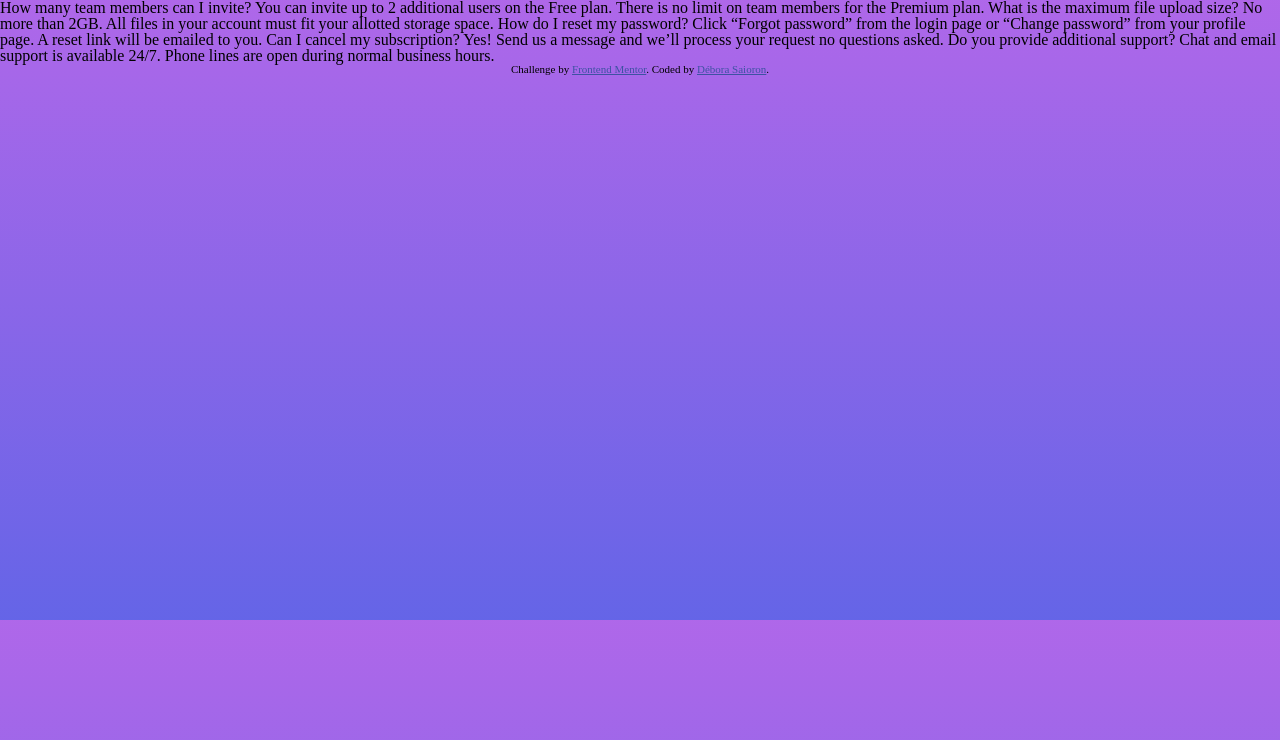
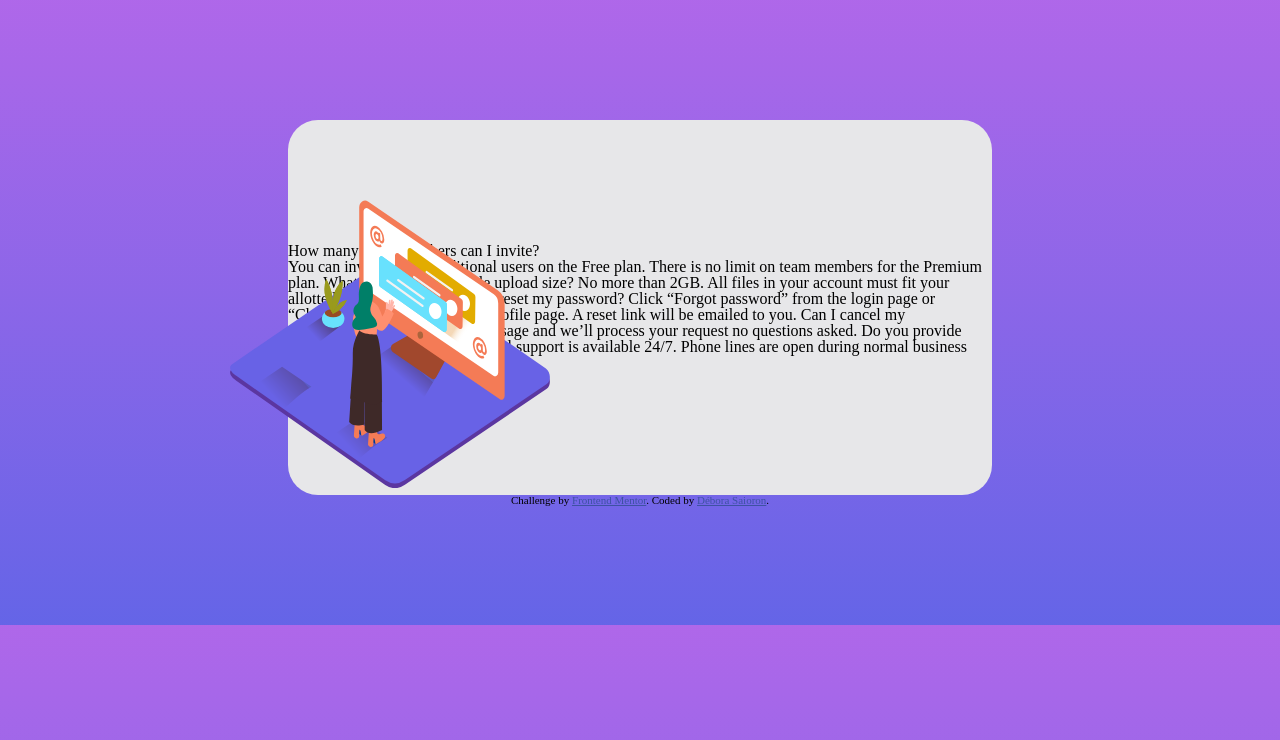
Before and after one commit to saiorond/cartao-de-perguntas-frequentes, a plain HTML site: page index.html in a window 1280 px wide. Drawn offline with Linux system fonts and the light colour scheme.

Commit message:
estilização no css

```diff
--- a/index.html
+++ b/index.html
@@ -15,8 +15,12 @@
   <!-- Feel free to remove these styles or customise in your own stylesheet 👍 -->
 </head>
 <body>
-  <div>
-    How many team members can I invite?
+  <div class="caixa">
+    <div class="texto">
+        <div class="ilustracao">
+          <img class="imagem-mulher" src="./images/illustration-woman-online-desktop.svg">
+        </div>
+      How many team members can I invite? <br>
       You can invite up to 2 additional users on the Free plan. There is no limit on
       team members for the Premium plan.
 
@@ -33,6 +37,7 @@
       Do you provide additional support?
       Chat and email support is available 24/7. Phone lines are open during normal business hours.
     </div>
+  </div>
 
   <div class="attribution">
     Challenge by <a href="https://www.frontendmentor.io?ref=challenge" target="_blank">Frontend Mentor</a>.
--- a/style.css
+++ b/style.css
@@ -14,10 +14,35 @@
 
 body {
     background-image: linear-gradient(hsl(273, 75%, 66%), hsl(240, 73%, 65%));
-    height: 620px;
+    height: 625px;
     max-width: 1440px;
     font-family: 'Kumbh Sans', sans-serif;
+    display: flex;
+    flex-direction: column;
+    justify-content: center;
+    align-items: center;
+}
 
+.caixa {
+    background-color: var(--azul-acizentado-claro);
+    width: 55%;
+    height: 60%;
+    border-radius: 30px;
+    display: flex;
+    align-items: center;
+
+}
+
+.imagem-mulher {
+    position: absolute;
+    top: 25%;
+    left: 18%;
+    width: 20em;
+    height: 18em;
+}
+
+.texto {
+    flex-direction: column;
 }
 
 
```
Lines whose indentation alone changed are shown as unchanged.
